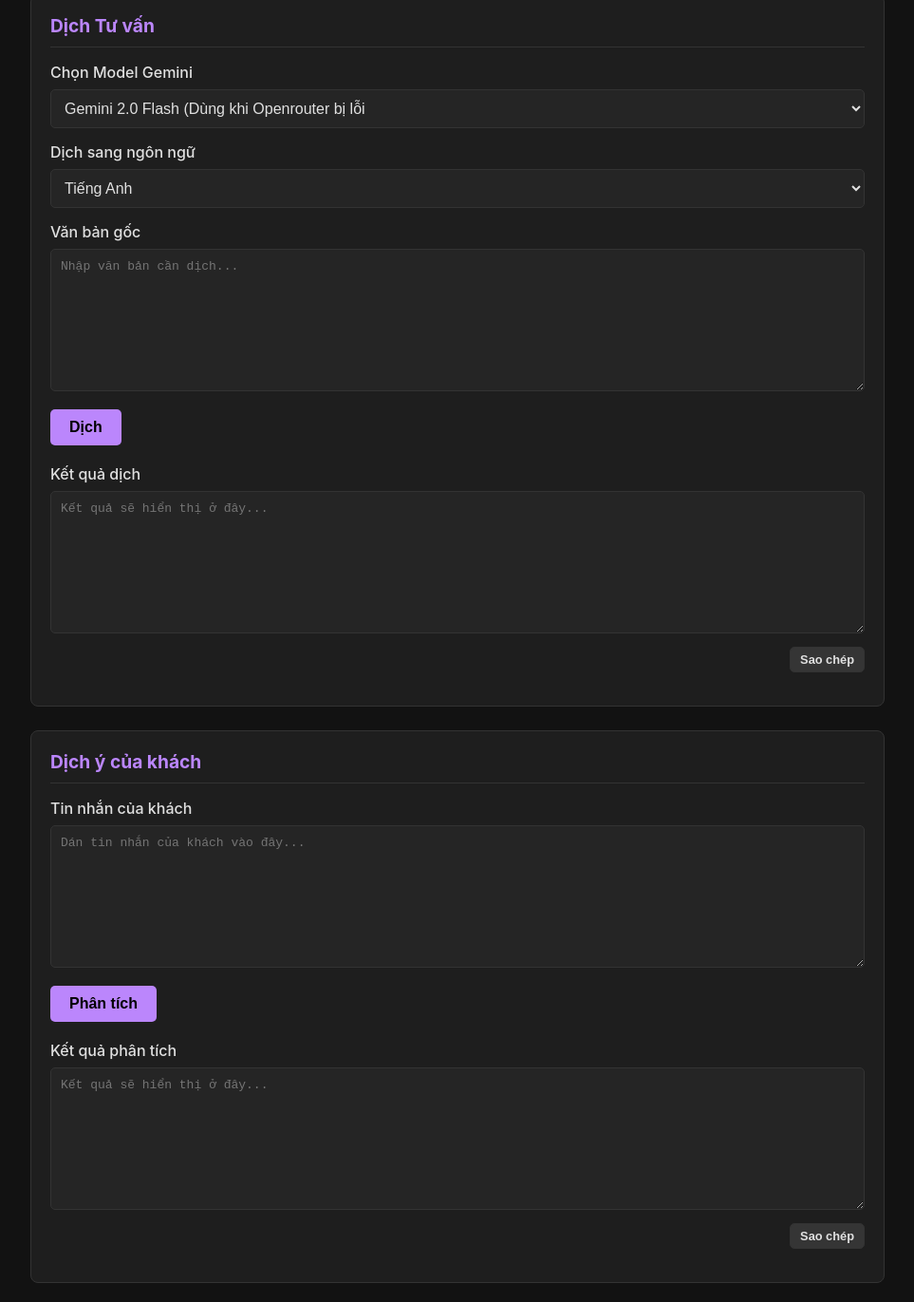
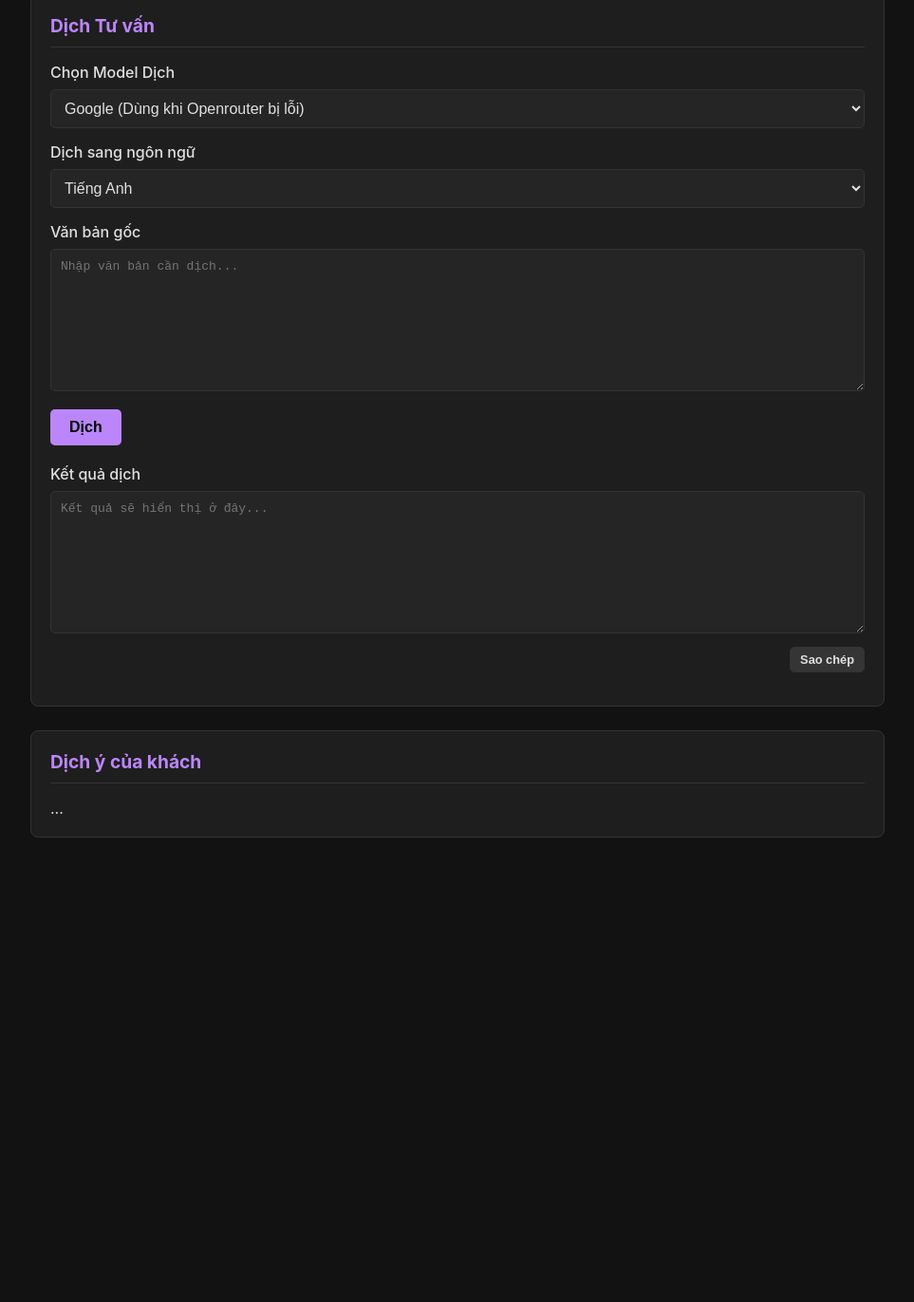
Before and after one commit to MizuCiaossu/ai-translator, a website: page index.html in a window 1280 px wide. Shown: the part 107-1478 px from the top of the page at 95% size, without its empty margins (158-1121 px from the left). After the commit the page ends 1009 px from the top, so only its background shows below. Drawn offline with Linux system fonts and the light colour scheme.

Commit message:
cập nhật open router 2

```diff
--- a/index.html
+++ b/index.html
@@ -17,13 +17,13 @@
     <div class="card">
         <h2>Dịch Tư vấn</h2>
 
-        <!-- Thêm lại dropdown chọn model Gemini -->
         <div class="form-group">
-            <label for="geminiModelSelect">Chọn Model Gemini</label>
-            <select id="geminiModelSelect">
-                <option value="gemini-2.0-flash">Gemini 2.0 Flash (Dùng khi Openrouter bị lỗi</option>
-                <option value="gemini-1.5-pro-latest">Gemini 1.5 Pro (Chất lượng cao)</option>
-                <option value="openrouter_gemini_lite">OpenRouter (Ưu tiên sử dụng)</option>
+            <label for="translationModelSelect">Chọn Model Dịch</label>
+            <!-- Đổi ID và thêm lựa chọn mới -->
+            <select id="translationModelSelect">
+                <option value="gemini|gemini-2.0-flash">Google (Dùng khi Openrouter bị lỗi)</option>
+                <option value="gemini|gemini-1.5-pro-latest">Google (Gemini 1.5 Pro)</option>
+                <option value="openrouter|google/gemini-2.5-flash-lite">OpenRouter (Ưu tiên sử dụng)</option>
             </select>
         </div>
 
@@ -47,18 +47,8 @@
 
     <div class="card">
         <h2>Dịch ý của khách</h2>
-        <div class="form-group">
-            <label for="customerMessage">Tin nhắn của khách</label>
-            <textarea id="customerMessage" placeholder="Dán tin nhắn của khách vào đây..."></textarea>
-        </div>
-        <button id="analyzeBtn">Phân tích</button>
-        <div class="form-group" style="margin-top: 20px;">
-            <label for="analysisResult">Kết quả phân tích</label>
-            <textarea id="analysisResult" readonly placeholder="Kết quả sẽ hiển thị ở đây..."></textarea>
-            <div class="copy-button-wrapper">
-                <button class="copy-button" data-target="analysisResult">Sao chép</button>
-            </div>
-        </div>
+        <!-- Phần này giữ nguyên không đổi -->
+        ...
     </div>
 </div>
 <script src="script.js"></script>
```
